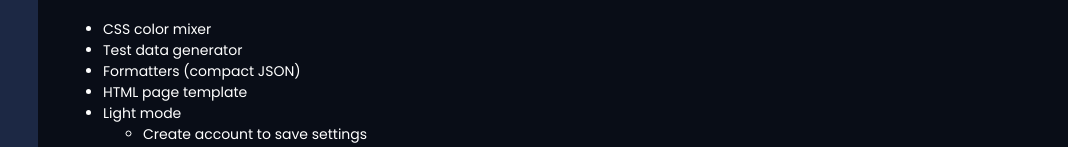
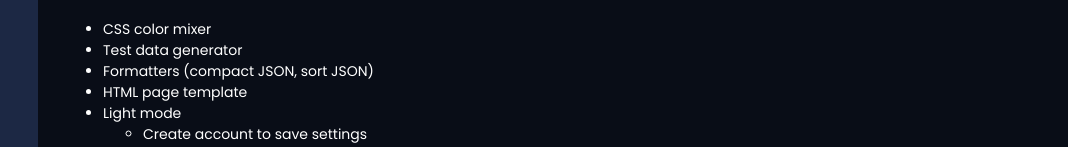
Before and after one commit to chinhdo/programmers-toolbox, a React (Create React App) app: page / in a window 1280 px wide. Shown: the part 878-1025 px from the top of the page, without its empty margins (212-1280 px from the left). Built offline with nearby package versions, Linux system fonts and the light colour scheme; no server answers.

Commit message:
Add to road map

```diff
--- a/src/pages/home/homepage.component.tsx
+++ b/src/pages/home/homepage.component.tsx
@@ -53,7 +53,7 @@ class HomePage extends Component<Props, State> {
         <ul>
           <li>CSS color mixer</li>
           <li>Test data generator</li>
-          <li>Formatters (compact JSON)</li>
+          <li>Formatters (compact JSON, sort JSON)</li>
           <li>HTML page template</li>
           <li>Light mode</li>
           <ul>
```
